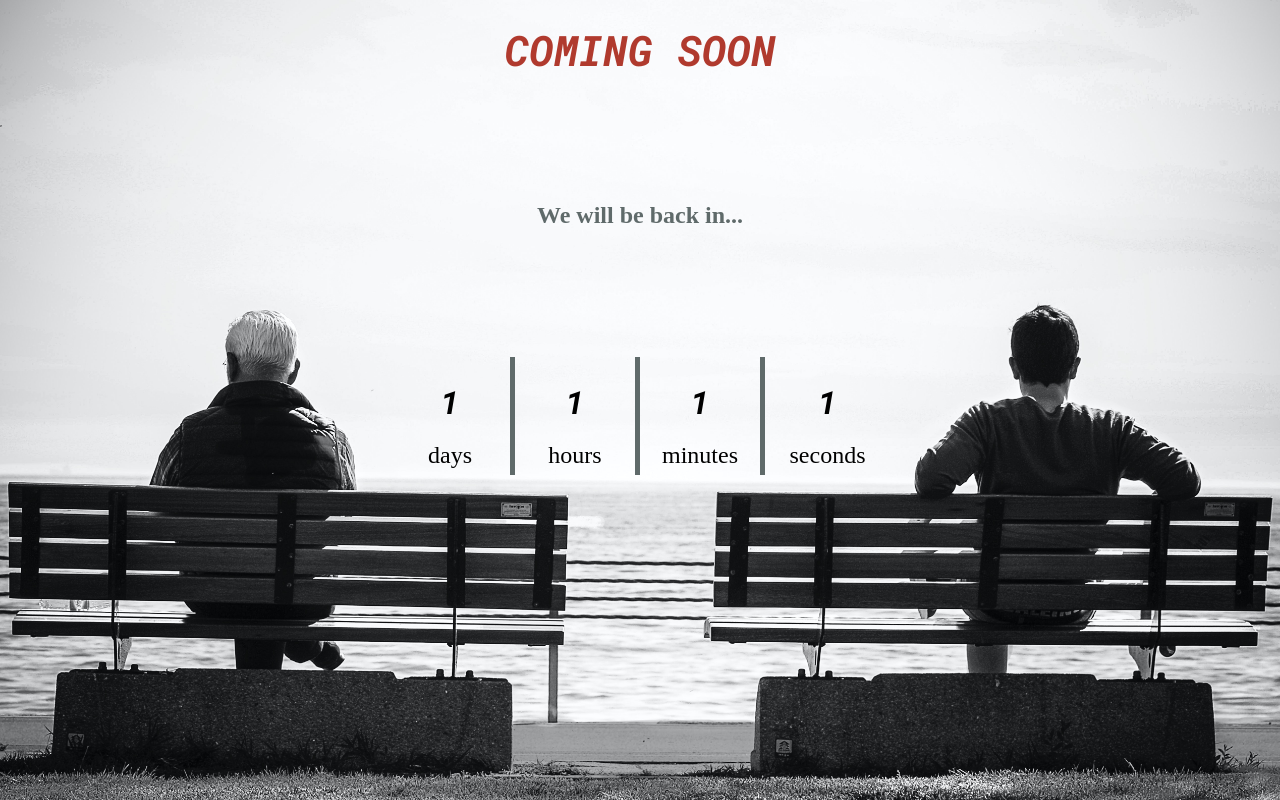
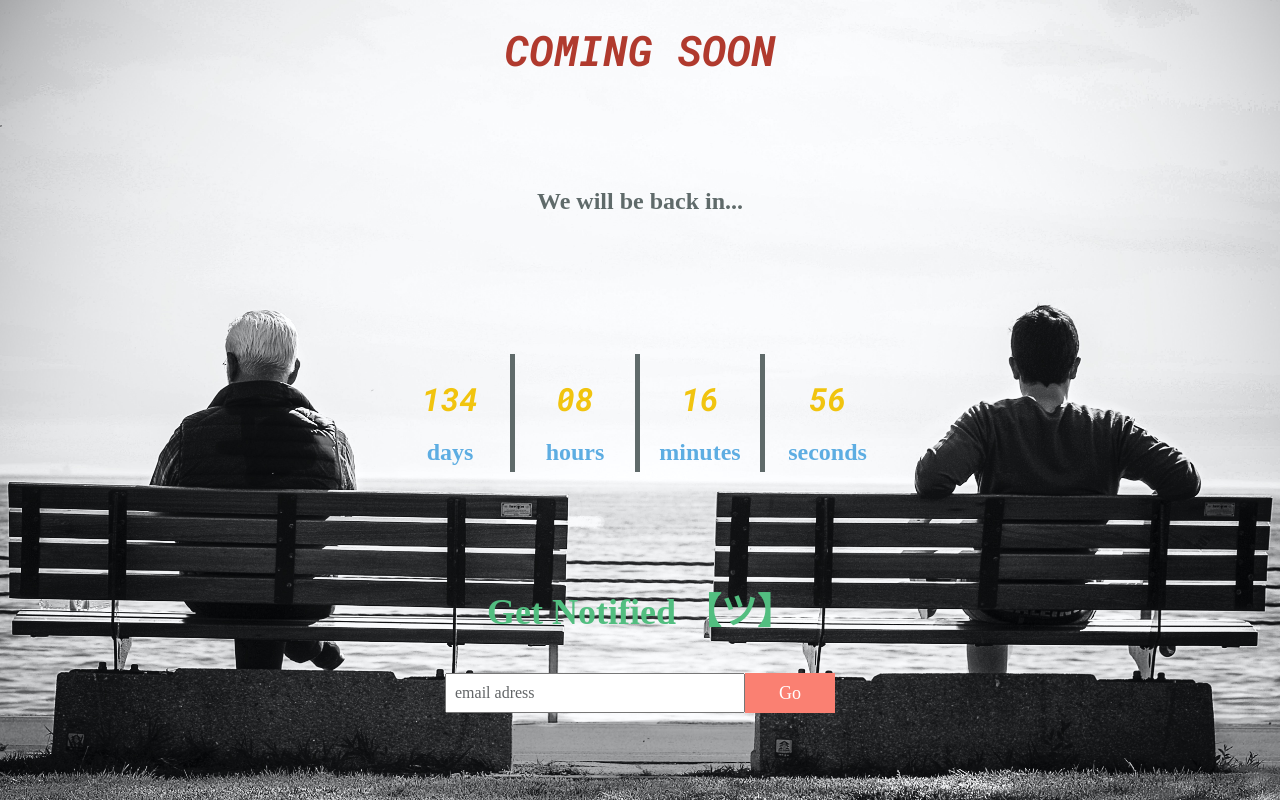
Before and after one commit to Pazsantiago/Countdown, a PHP site: page / in a window 1280 px wide. Run offline with PHP 8.4, Linux system fonts and the light colour scheme.

Commit message:
Bases del formulario email

```diff
--- a/css/estilos.css
+++ b/css/estilos.css
@@ -12,7 +12,8 @@ body{
 	background-repeat: no-repeat;
 	background-size: cover;
 	display: flex;
-	flex-flow: column wrap;
+	flex-flow: column nowrap;
+	justify-content: space-between;
 	align-items: center;
 }
 
@@ -24,30 +25,32 @@ p{
 }
 .coming{
 	margin-top: 2%;
-	margin-bottom: 10%;
+	margin-bottom: 3%;
 	font-size: 42px;
 	color: #B03A2E;
-	font-weight: bolder;l
+	font-weight: bolder;
 }
 .p-will{
-	margin-bottom: 10%;
+	margin-bottom: 5%;
 	font-size: 24px;
 	color: #5F6A6A;
 	font-weight: bold;
 }
 #main-container{
 	min-width: 500px;
-	height: 80px;
+	height: 60px;
 	display: grid;
 	grid-template-columns: repeat(4, 1fr);
+	margin-bottom: 8%;
 }
 .header-number{
-	font-size: 28px;
-	color: #B03A2E;
+	font-size: 32px;
+	color: #F1C40F;
 }
 .p-number{
 	font-size: 24px;
-	color: black;
+	color: #5DADE2;
+	font-weight: bolder;
 }
 .container-items__days,
 .container-items__hours,
@@ -58,3 +61,36 @@ p{
 	padding: 5px;
 	text-align: center;
 }
+.container-notice{
+	margin-bottom: 10%;
+	height: 10vh;
+
+}
+.container-notice p{
+	color: #52BE80;
+	font-size: 36px;
+	font-weight: bolder;
+	margin-bottom: 5vh;
+	text-align: center;
+}
+.container-form{
+	display: flex;
+	height: 40px;
+	text-align: center;
+}
+.container-form input{
+	min-width: 300px;
+	text-indent: 8px;
+}
+.container-form input::placeholder{
+	color: #626567;
+}
+.container-form button{
+	min-width: 90px;
+	font-size: 18px;
+	color: white;
+	outline: none;
+	cursor: pointer;
+	background-color: #FA8072;
+	border: none;
+}
--- a/index.php
+++ b/index.php
@@ -15,23 +15,33 @@
 	<p class="p-will">We will be back in...</p>
 
 	<main id="main-container">
-		<div id="container-items" class="container-items__days">
-			<h1 class="header-number__days">1</h1>
+		<div class="container-items__days" id="container-items">
+			<h1 id="header-number__days" class="header-number"></h1>
 			<p class="p-number">days</p>
 		</div>
-		<div id="container-items" class="container-items__hours">
-			<h1 class="header-number__hours">1</h1>
+		<div class="container-items__hours" id="container-items">
+			<h1 id="header-number__hours" class="header-number"></h1>
 			<p class="p-number">hours</p>
 		</div>
-		<div id="container-items" class="container-items__minutes">
-			<h1 class="header-number__minutes">1</h1>
+		<div class="container-items__minutes" id="container-items">
+			<h1 id="header-number__minutes" class="header-number"></h1>
 			<p class="p-number">minutes</p>
 		</div>
-		<div id="container-items" id="container-items__seconds">
-			<h1 class="header-number__second">1</h1>
+		<div class="container-items__seconds" id="container-items">
+			<h1 id="header-number__second" class="header-number"></h1>
 			<p class="p-number">seconds</p>
 		</div>
 	</main>
+
+	<div class="container-notice">
+		<p>Get Notified 【ツ】</p>
+		<form>
+			<div class="container-form">
+				<input type="text" placeholder="email adress">
+				<button>Go</button>
+			</div>
+		</form>
+	</div>
 
 	<script src="js/app.js"></script>
 
--- a/js/app.js
+++ b/js/app.js
@@ -0,0 +1,29 @@
+function EstablecerTiempo(final){
+	let f = new Date();
+	let restante = (new Date(final) - f + 1000) / 1000;
+	let seconds = ('0' + Math.floor(restante % 60)).slice(-2);
+	let minutes = ('0' + Math.floor(restante / 60 % 60)).slice(-2);
+	let hours = ('0' + Math.floor(restante / 3600 % 24)).slice(-2);
+	let days = Math.floor(restante / (3600 * 24));
+	return {
+		restante,
+		seconds,
+		minutes,
+		hours,
+		days
+	};
+}
+function MostrarCuentaAtras(final){
+	let days = document.querySelector("#header-number__days");
+	let hours = document.querySelector("#header-number__hours");
+	let minutes = document.querySelector("#header-number__minutes");
+	let seconds = document.querySelector("#header-number__second");
+	setInterval(function(){
+		let f = EstablecerTiempo(final);
+		days.innerHTML = f.days;
+		hours.innerHTML = f.hours;
+		minutes.innerHTML = f.minutes;
+		seconds.innerHTML = f.seconds;
+	}, 1000);
+}
+MostrarCuentaAtras('May 23 2021 00:00:00 GMT-0300');
```
Also changed, not shown: php/enviarMail.php (added).
